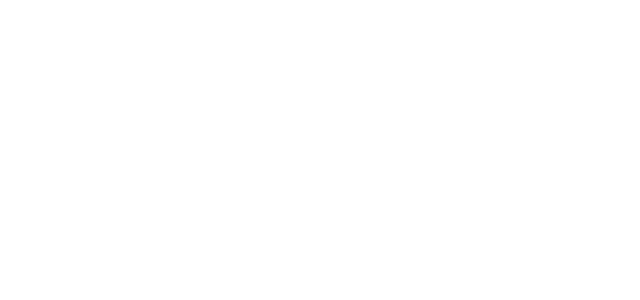
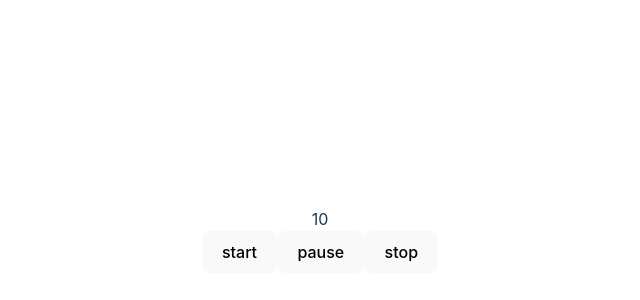
Before and after one commit to MiheerSharma22/Machine-Coding, a React (Vite) app in the folder React/: page /countdown-timer in a window 1280 px wide. Before the commit this address had no page. Shown: the part 160-460 px from the top of the page, without its empty margins (320-960 px from the left). Built offline with nearby package versions, Linux system fonts and the light colour scheme; the HTML template or start-up script is replaced by a standard one.

Commit message:
added debounced search and countdown timer

```diff
--- a/React/src/App.jsx
+++ b/React/src/App.jsx
@@ -1,13 +1,19 @@
 import "./App.css";
 import { Routes, Route } from "react-router-dom";
 import TicTacToe from "./components/TicTacToe";
+import Toast from "./components/Toast";
 import Homepage from "./components/Homepage";
+import DebouncedSearch from "./components/DebouncedSearch";
+import Timer from "./components/CountdownTimer";
 
 const App = () => {
   return (
     <Routes>
       <Route path="/" element={<Homepage />} />
       <Route path="tic-tac-toe" element={<TicTacToe />} />
+      <Route path="/toast" element={<Toast />} />
+      <Route path="/search" element={<DebouncedSearch />} />
+      <Route path="/countdown-timer" element={<Timer />} />
     </Routes>
   );
 };
--- /dev/null
+++ b/React/src/components/CountdownTimer/index.jsx
@@ -0,0 +1,53 @@
+import { useEffect, useRef, useState } from "react";
+
+const Timer = () => {
+  const [time, setTime] = useState(10);
+  const timerId = useRef(null);
+
+  // looping behaviour to decremently update the time until it becomes 0 or user stops it.
+  useEffect(() => {
+    if (time === 0 || !timerId.current) {
+      return;
+    }
+
+    timerId.current = setTimeout(() => {
+      setTime(time - 1);
+    }, 1000);
+
+    return () => {
+      clearTimeout(timerId.current);
+    };
+  }, [time]);
+
+  function startTimer() {
+    // to initiate the countdown, rest useEffect will handle (looping behavior)
+    timerId.current = setTimeout(() => {
+      setTime(time - 1);
+    }, 500);
+    // }
+  }
+
+  function stopTimer() {
+    clearTimeout(timerId.current);
+    timerId.current = null;
+    setTime(10);
+  }
+
+  function pauseTimer() {
+    clearTimeout(timerId.current);
+  }
+
+  return (
+    <>
+      <span>{time}</span>
+
+      <div>
+        <button onClick={startTimer}>start</button>
+        <button onClick={pauseTimer}>pause</button>
+        <button onClick={stopTimer}>stop</button>
+      </div>
+    </>
+  );
+};
+
+export default Timer;
--- /dev/null
+++ b/React/src/components/DebouncedSearch/index.jsx
@@ -0,0 +1,23 @@
+import { useRef } from "react";
+
+const Search = () => {
+  const timerId = useRef(null);
+
+  function handleDebounceSearch(event) {
+    if (event.target.value === "") return;
+
+    if (timerId.current) clearTimeout(timerId.current);
+
+    timerId.current = setTimeout(() => {
+      console.log(`fetching data for '${event.target.value}'`);
+    }, 500);
+    // console.log(`fetching data for '${event.target.value}'`);
+  }
+  return (
+    <>
+      <input type="text" onChange={handleDebounceSearch} />
+    </>
+  );
+};
+
+export default Search;
--- a/React/src/components/Homepage.jsx
+++ b/React/src/components/Homepage.jsx
@@ -2,9 +2,18 @@ import { Link } from "react-router-dom";
 
 const Homepage = () => {
   return (
-    <>
+    <div
+      style={{
+        display: "flex",
+        flexDirection: "column",
+        gap: "1rem",
+      }}
+    >
       <Link to="/tic-tac-toe">Tic-Tac-Toe</Link>
-    </>
+      <Link to="/toast">Toast</Link>
+      <Link to="/search">Search</Link>
+      <Link to="/countdown-timer">Timer</Link>
+    </div>
   );
 };
 
```
Also changed, not shown: 1 other file (tests, documents, lock files or other folders).
